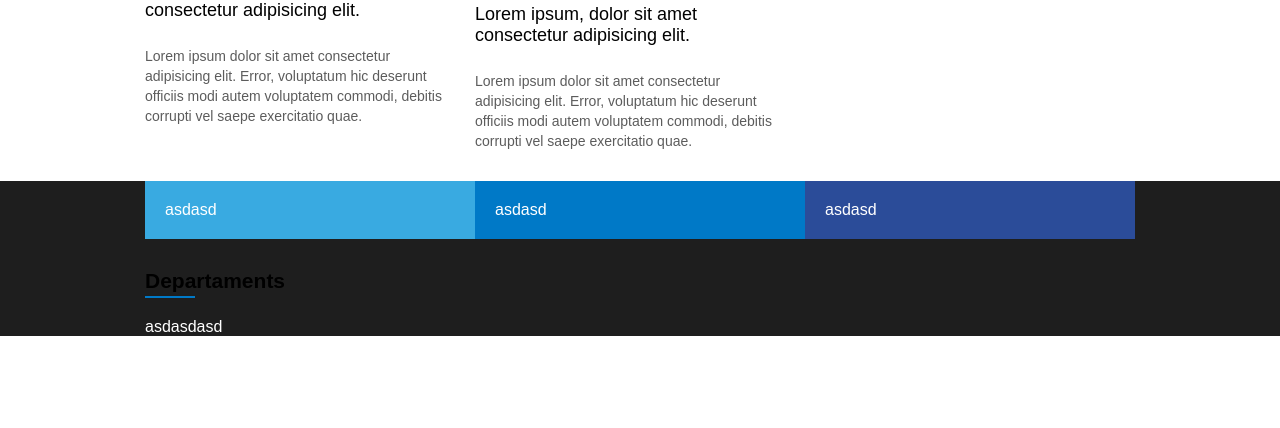
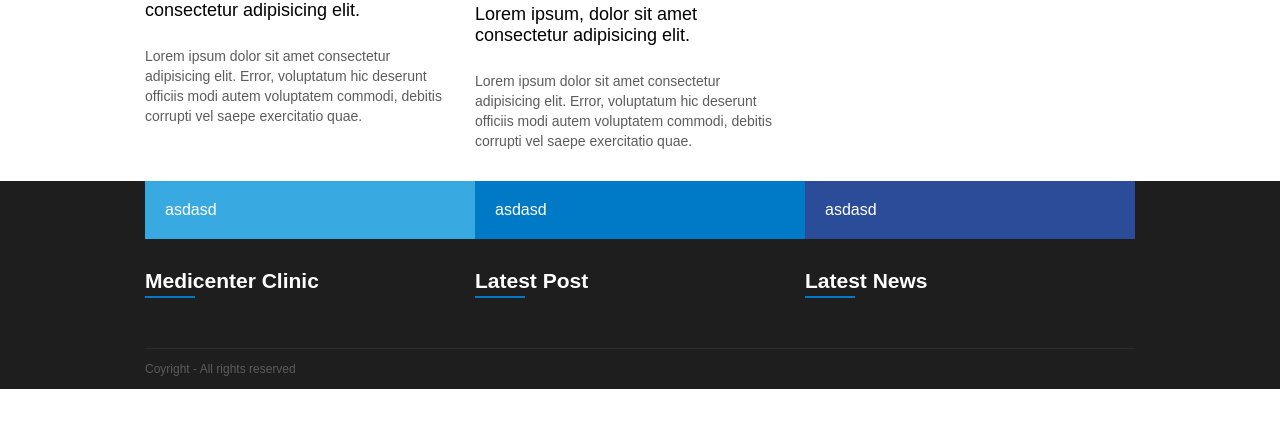
Before and after one commit to robertsudoliveira/Mais_Sa-de_Sp, a plain HTML site: page index.html in a window 1280 px wide. Shown: the part 1692-2120 px from the top of the page. After the commit the page ends 2081 px from the top, so only its background shows below. Drawn offline with Linux system fonts and the light colour scheme.

Commit message:
rodapé quase concluido

```diff
--- a/index.html
+++ b/index.html
@@ -214,7 +214,7 @@
         <div class="container flexColumn">
             <div class="footer_menu">
                 <div class="fm_1">
-                    asdasd
+                   asdasd
                 </div>
                 <div class="fm_2">
                     asdasd
@@ -224,20 +224,46 @@
                 </div>
             </div>
             <div class="footer_area">
+
                 <div class="footer_areaitem">
                     <div class="widget">
                         <div class="widget_title">
-                            <div class="widget_title_text">Departaments</div>
+                            <div class="widget_title_text">Medicenter Clinic</div>
                             <div class="widget_title_bar"></div>
                         </div>
                         <div class="widget_body">
+
+
+                        </div>
+                    </div>
                 </div>
                 <div class="footer_areaitem">
+                    <div class="widget">
+                        <div class="widget_title">
+                            <div class="widget_title_text">Latest Post</div>
+                            <div class="widget_title_bar"></div>
+                        </div>
+                        <div class="widget_body">
 
+
+                        </div>
+                    </div>
                 </div>
                 <div class="footer_areaitem">
-                    asdasdasd
+                    <div class="widget">
+                        <div class="widget_title">
+                            <div class="widget_title_text">Latest News</div>
+                            <div class="widget_title_bar"></div>
+                        </div>
+                        <div class="widget_body">
+
+
+                        </div>
+                    </div>
                 </div>
+            </div>
+            <div class="footer_copy">
+                Coyright - All rights reserved
             </div>
         </div>
     </footer>
--- a/style.css
+++ b/style.css
@@ -5,7 +5,7 @@
 body{
     margin: 0;
     padding: 0;
-    padding-bottom: 300px;
+
 }
 
 header{
@@ -291,3 +291,15 @@ footer{
 .google{
     text-decoration: none;
 }
+footer .widget_title_text{
+    color: #ffffff;
+}
+
+.footer_copy{
+    border-top: 1px solid #2c2c2c;
+    height: 40px;
+    line-height: 40px;
+    color: #5c5c5c;
+    font-size: 12px;
+    margin-top: 30px;
+}
```
